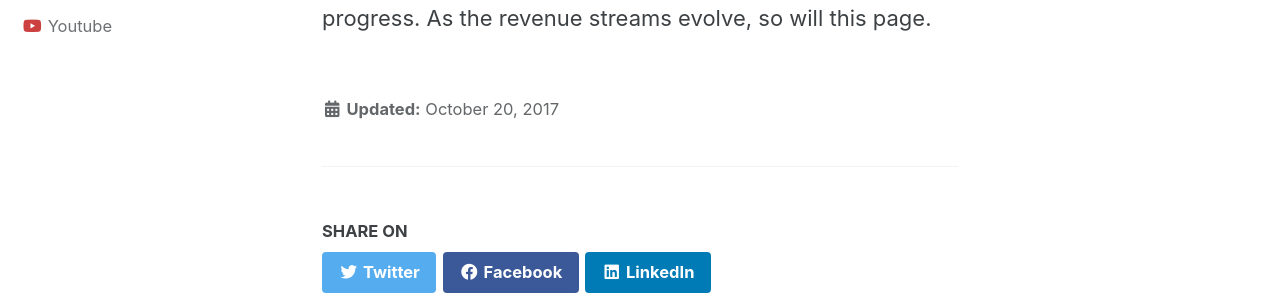
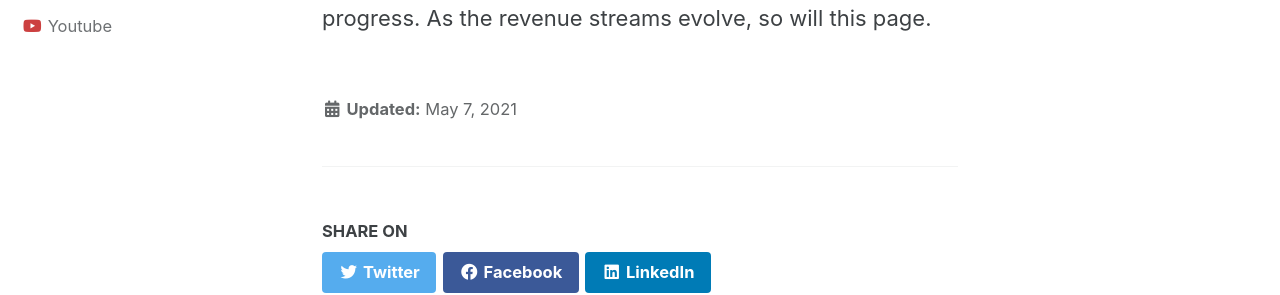
Before and after one commit to jinlee487/jinlee487.github.io, a Jekyll site: the page built from _pages/terms.md, in a window 1280 px wide and 900 px high, scrolled down 2727 px. Shown: the part 382-677 px from the top of the window. Built offline with Jekyll 4.4.1, drawn with Linux system fonts in a browser that asks for light colours; cached includes are drawn as plain includes.

Commit message:
update modified time

```diff
--- a/_pages/terms.md
+++ b/_pages/terms.md
@@ -1,7 +1,7 @@
 ---
 permalink: /terms/
 title: "Terms and Privacy Policy"
-last_modified_at: 2017-10-20T12:42:38-04:00
+last_modified_at: 2021-05-07T11:58:00-04:00
 toc: true
 ---
 
```
